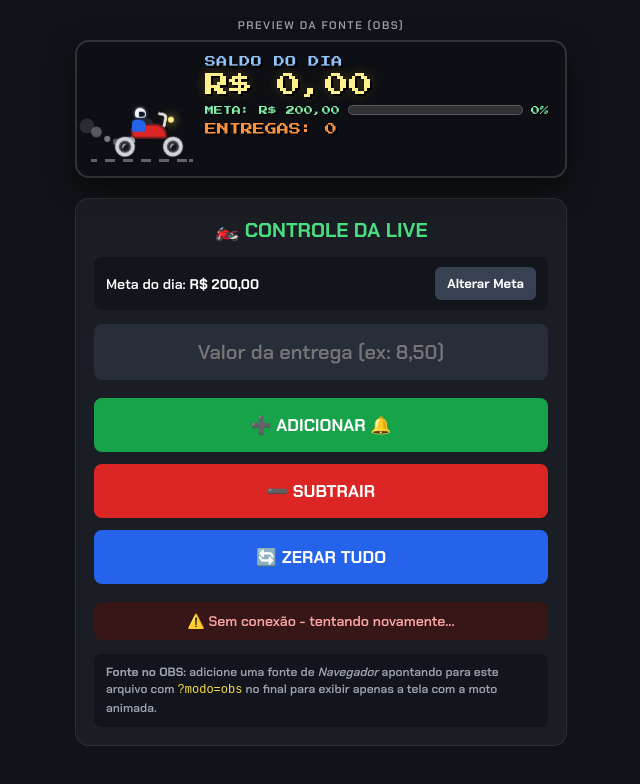
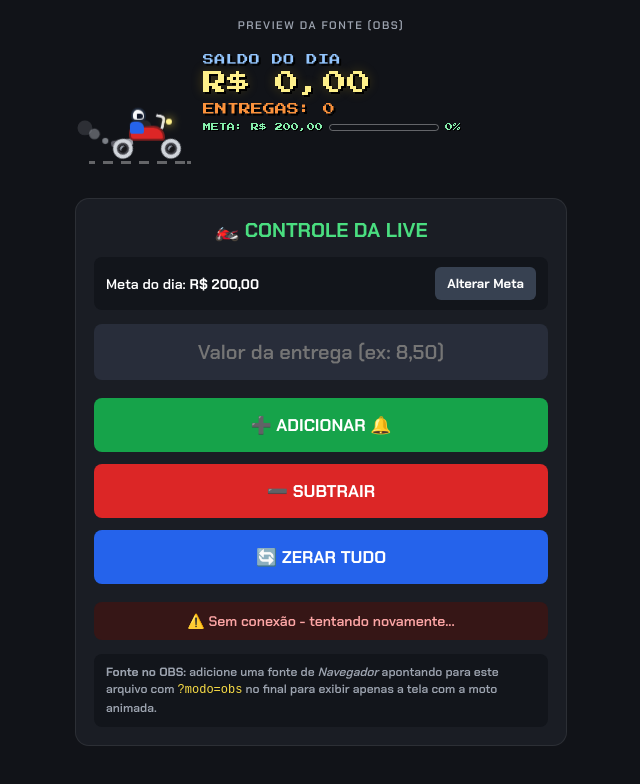
Before and after one commit to paulosergiolima3450-hash/overlay-moto, a plain HTML site: page index.html in a window 1280 px wide. Shown: the whole page, without its empty margins (319-959 px from the left). Drawn offline with Linux system fonts and the light colour scheme; no server answers.

Commit message:
Update index.html

```diff
--- a/index.html
+++ b/index.html
@@ -65,18 +65,17 @@
 
   .overlay-box {
     position: relative;
-    background: rgba(14, 16, 20, 0.86);
-    border: 2px solid rgba(255, 255, 255, 0.14);
+    background: transparent;
+    border: none;
     border-radius: 14px;
     padding: 14px 16px 14px 128px;
     min-height: 138px;
-    box-shadow: 0 10px 28px rgba(0, 0, 0, 0.55);
     overflow: visible;
   }
 
   body.modo-obs .overlay-box {
-    background: rgba(12, 14, 18, 0.78);
-    border: 1px solid rgba(255, 255, 255, 0.12);
+    background: transparent !important;
+    border: none !important;
   }
 
   .moto-cena {
@@ -310,24 +309,32 @@
     word-break: break-word;
   }
 
+  .entregas-texto {
+    font-family: 'Press Start 2P', monospace;
+    font-size: 12px;
+    color: #fb923c;
+    margin-bottom: 8px;
+    text-shadow: 2px 2px 0 #000;
+  }
+
   .meta-linha {
     display: flex;
     align-items: center;
-    gap: 8px;
-    margin-bottom: 8px;
+    gap: 6px;
     font-family: 'Press Start 2P', monospace;
-    font-size: 9px;
+    font-size: 8px;
     color: #86efac;
     text-shadow: 1px 1px 0 #000;
   }
 
   .barra-meta-bg {
-    flex: 1;
-    height: 10px;
-    background: rgba(255, 255, 255, 0.14);
+    width: 110px;
+    flex: 0 0 110px;
+    height: 7px;
+    background: transparent;
     border-radius: 999px;
     overflow: hidden;
-    border: 1px solid rgba(255, 255, 255, 0.2);
+    border: 1px solid rgba(255, 255, 255, 0.35);
   }
 
   .barra-meta-fill {
@@ -335,13 +342,6 @@
     width: 0%;
     background: linear-gradient(90deg, #22c55e, #a3e635);
     transition: width 0.35s ease;
-  }
-
-  .entregas-texto {
-    font-family: 'Press Start 2P', monospace;
-    font-size: 12px;
-    color: #fb923c;
-    text-shadow: 2px 2px 0 #000;
   }
 
   .painel-controle {
@@ -484,6 +484,7 @@
 
       <div class="titulo-saldo">SALDO DO DIA</div>
       <div class="valor-principal" id="v">R$ 0,00</div>
+      <div class="entregas-texto" id="e">ENTREGAS: 0</div>
 
       <div class="meta-linha">
         <span id="meta-label">META: R$ 200,00</span>
@@ -492,8 +493,6 @@
         </div>
         <span id="meta-pct">0%</span>
       </div>
-
-      <div class="entregas-texto" id="e">ENTREGAS: 0</div>
     </div>
 
     <div class="painel-controle">
```
